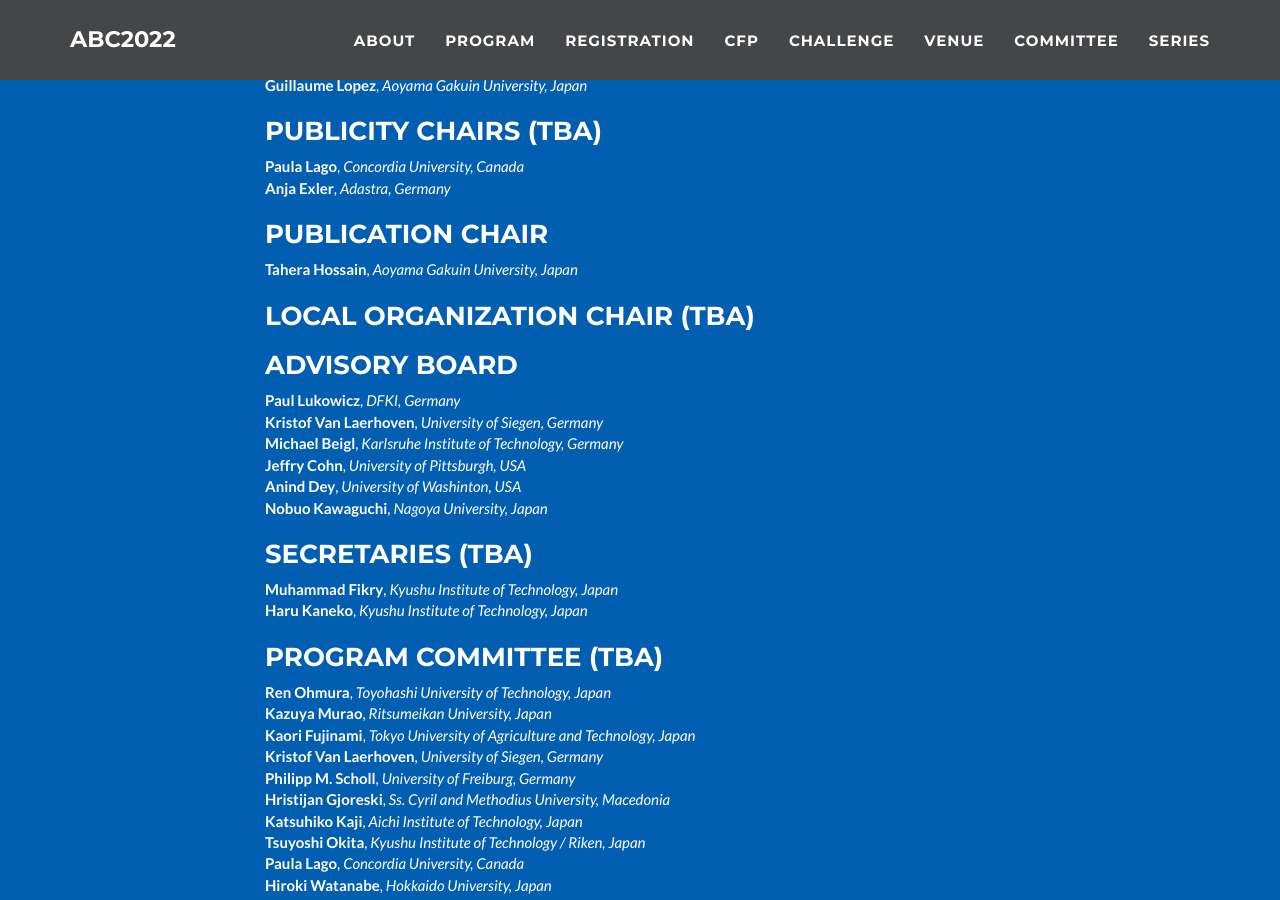
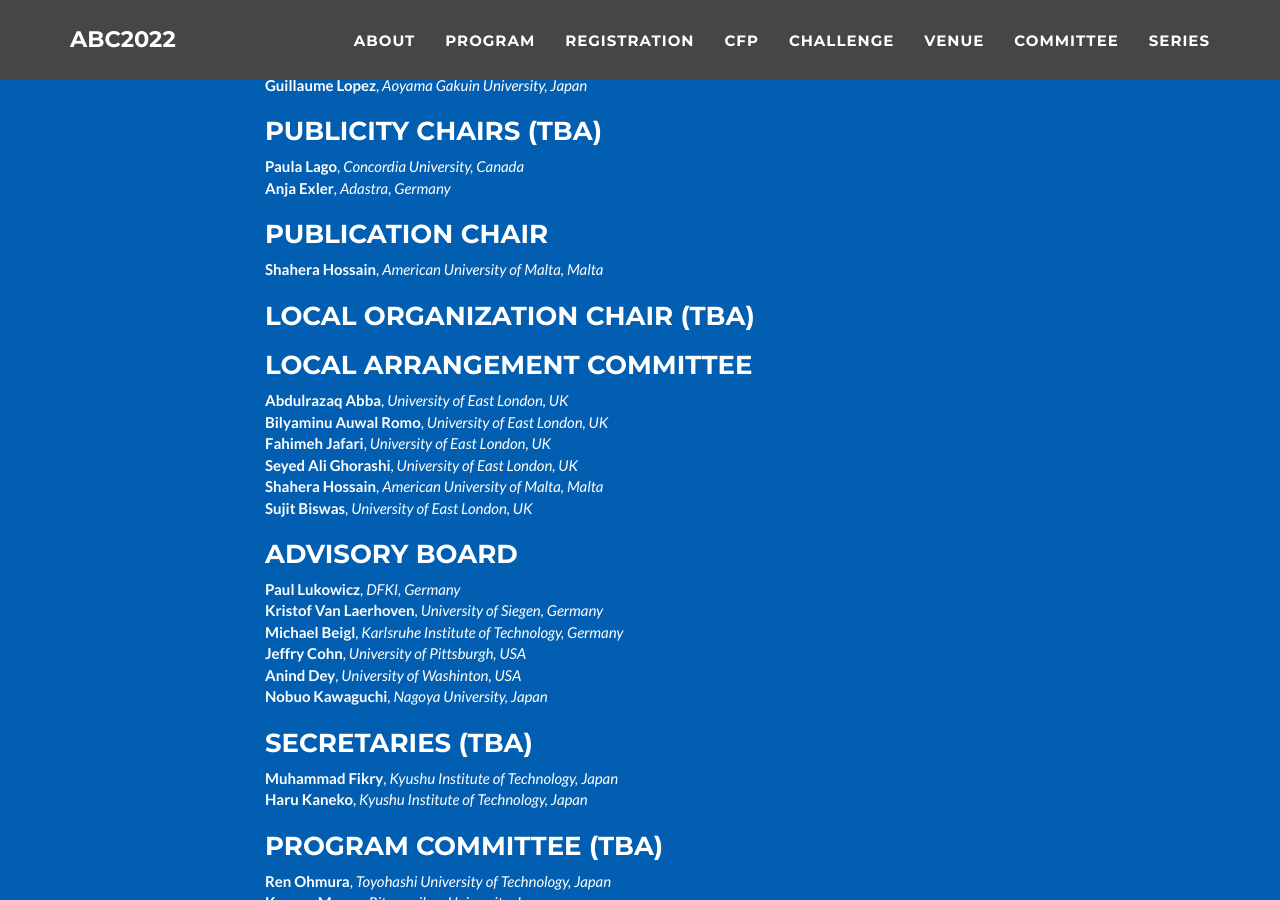
Before and after one commit to abc-research/abc-research.github.io, a Jekyll site: the page built from index.html, in a window 1280 px wide and 900 px high, scrolled down 11641 px. Built offline with Jekyll 4.4.1, drawn with Linux system fonts in a browser that asks for light colours.

Commit message:
Update _config.yml

```diff
--- a/_config.yml
+++ b/_config.yml
@@ -309,12 +309,26 @@ committee:
 #        affil: Hokkaido University, Japan
   - role: Publication Chair
     member:
-      - name: Tahera Hossain
-        affil: Aoyama Gakuin University, Japan
+      - name: Shahera Hossain
+        affil: American University of Malta, Malta
   - role: Local Organization Chair (TBA)
 #    member:
 #      - name: Phond Phunchongharn
 #        affil: KMUTT, Thailand
+  - role: Local Arrangement Committee
+    member:
+      - name: Abdulrazaq Abba
+        affil: University of East London, UK
+      - name: Bilyaminu Auwal Romo
+        affil: University of East London, UK
+      - name: Fahimeh Jafari
+        affil: University of East London, UK
+      - name: Seyed Ali Ghorashi
+        affil: University of East London, UK
+      - name: Shahera Hossain
+        affil: American University of Malta, Malta
+      - name: Sujit Biswas
+        affil: University of East London, UK
   - role: Advisory Board
     member:
       - name: Paul Lukowicz
```
